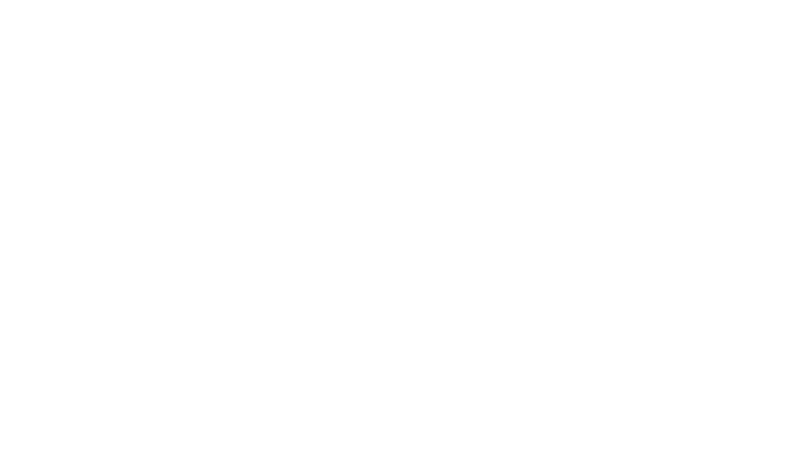
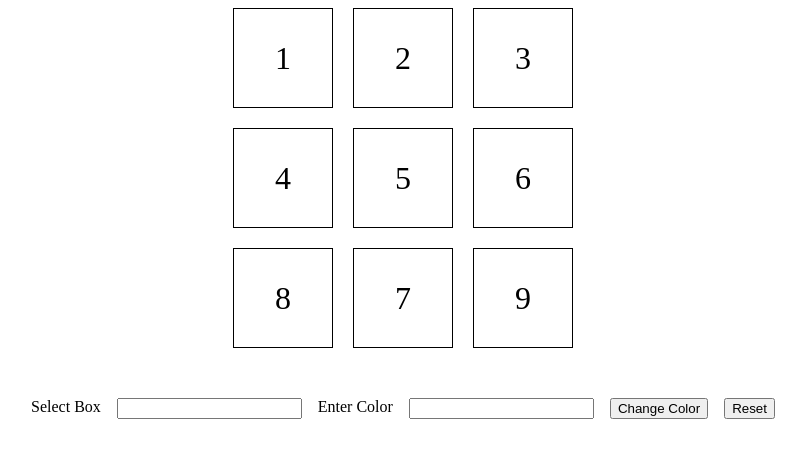
Before and after one commit to acciojob/Replit-Asian-Paints-mohammed4721, a website: page main.html in a window 1280 px wide. Shown: the whole page, without its empty margins (237-1043 px from the left). Drawn offline with Linux system fonts and the light colour scheme.

Commit message:
created a submission

```diff
--- a/main.html
+++ b/main.html
@@ -8,6 +8,29 @@
 
 <body>
 	<!-- the entire body must be written by student -->
+<div class=" grid-container">
+		<div class="grid-item" id="1">1</div>
+		<div class="grid-item" id="2">2</div>
+		<div class="grid-item" id="3">3</div>
+		<div class="grid-item" id="4">4</div>
+		<div class="grid-item" id="5">5</div>
+		<div class="grid-item" id="6">6</div>
+		<div class="grid-item" id="8">8</div>
+		<div class="grid-item" id="7">7</div>
+		<div class="grid-item" id="9">9</div>
+	</div>
+
+	<form class="actions">
+		<label for="input-id">Select Box</label>
+		<input type="text" id="input-id">
+
+		<label for="color-id">Enter Color</label>
+		<input type="text" id="color-id">
+
+		<button id="change_button" type="submit">Change Color</button>
+        <button id="Reset" type="button">Reset</button>
+	</form>
+
     <script type="text/javascript" src="./script.js">
 </script>
 
--- a/script.js
+++ b/script.js
@@ -1 +1,26 @@
-//your JS code here. If required.
+        const form = document.querySelector(".actions");
+        const gridItems = document.querySelectorAll(".grid-item");
+        console.log(gridItems)
+const changeButton = document.getElementById("change_button");
+const reset = document.getElementById("Reset");
+
+
+form.addEventListener("submit", changeColor);
+
+function changeColor(e){
+    e.preventDefault();
+    const selectedBox = e.target[0].value;
+    const color = e.target[1].value;
+	console.log(selectedBox, color, "event dta")
+
+
+    const targetBox = document.getElementById(selectedBox);
+    targetBox.style.backgroundColor = color;
+}
+
+    reset.addEventListener("click", ()=>{
+        for(let i of gridItems){
+            // console.log(i);
+            i.style.backgroundColor = "transparent";
+        }
+    })
--- a/styles.css
+++ b/styles.css
@@ -1 +1,24 @@
-/*  your css code here. If applicable */
+.grid-container{
+	display : grid;
+	grid-template-columns : repeat(3, 100px);
+	grid-template-rows : repeat(3, 100px);
+	gap : 20px;
+	justify-content:center;
+
+
+}
+
+.grid-item{
+	border : 1px solid black;
+	display : flex;
+	justify-content : center;
+	align-items : center;
+	font-size : 2rem;
+}
+
+.actions{
+	margin-top : 50px;
+	display : flex;
+	justify-content: center;
+	gap : 1rem
+}
```
